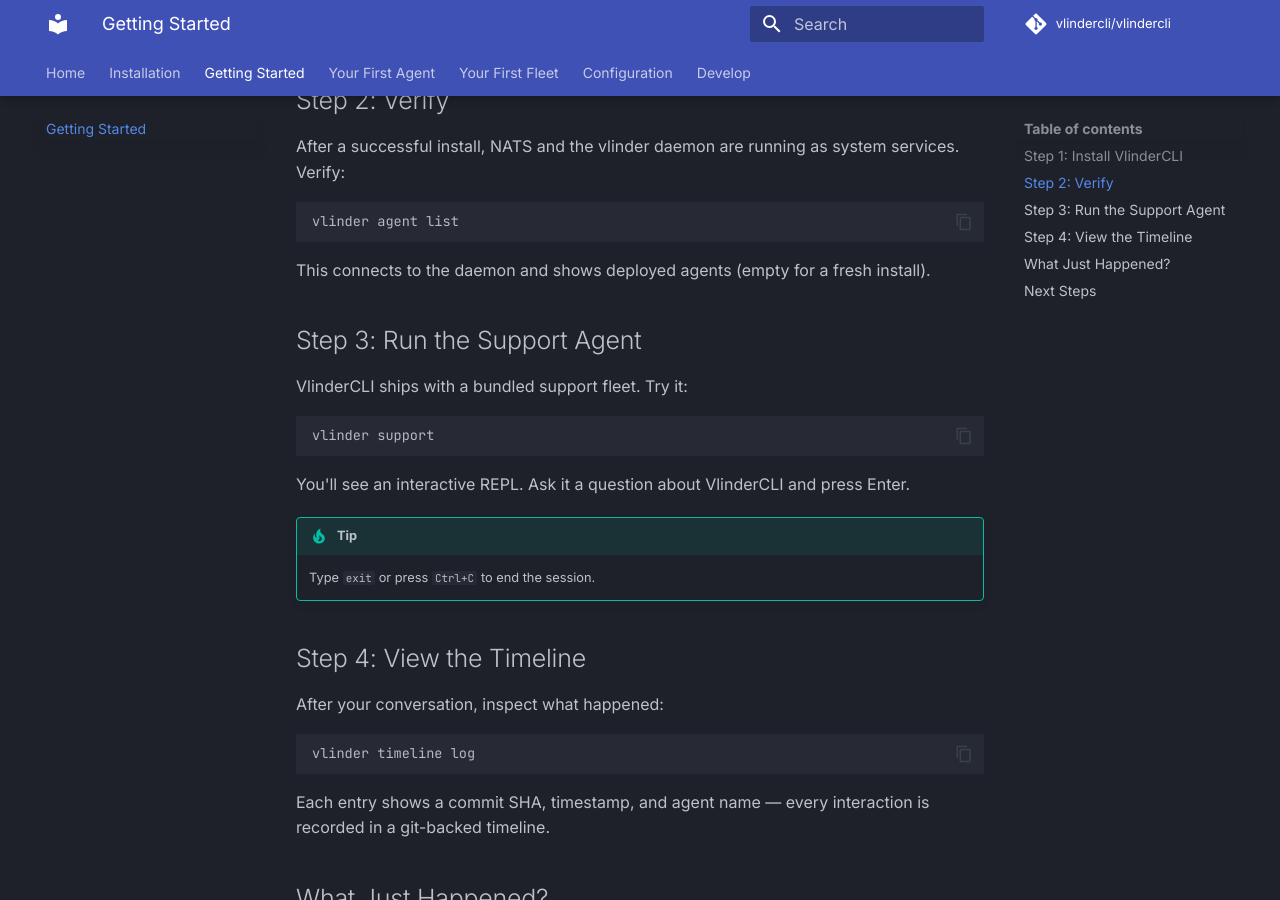
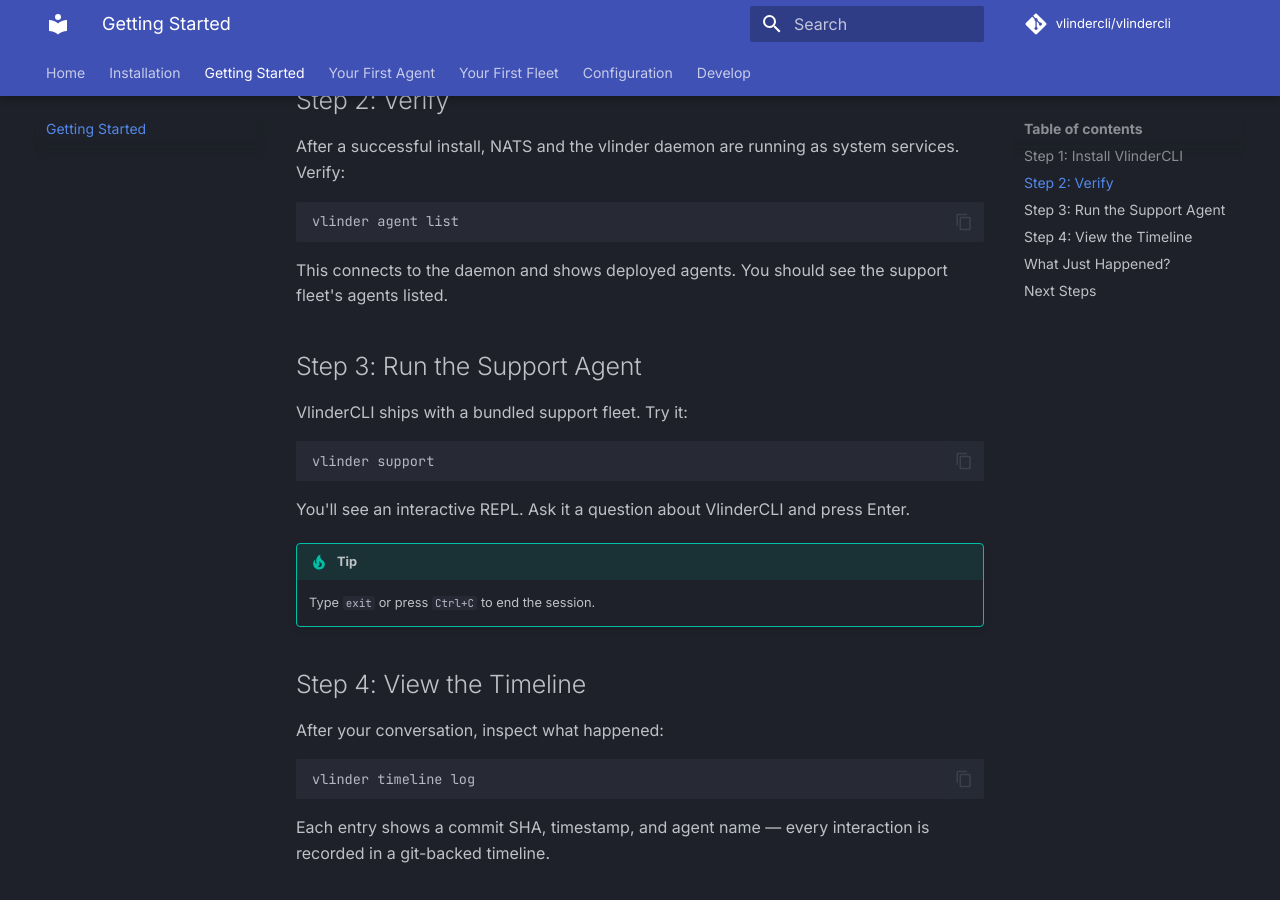
Before and after one commit to vlindercli/public-docs, an MkDocs documentation site: the page built from docs/tutorials/getting-started.md, in a window 1280 px wide and 900 px high, scrolled down 612 px. Built offline with MkDocs 1.6.1 and Material for MkDocs 9.7.7, drawn with Linux system fonts in a browser that asks for light colours; comment, search, counter and statistics services are not loaded.

Commit message:
Fix getting started: agent list shows support fleet, not empty

````diff
--- a/docs/tutorials/getting-started.md
+++ b/docs/tutorials/getting-started.md
@@ -26,7 +26,7 @@ After a successful install, NATS and the vlinder daemon are running as system se
 vlinder agent list
 ```
 
-This connects to the daemon and shows deployed agents (empty for a fresh install).
+This connects to the daemon and shows deployed agents. You should see the support fleet's agents listed.
 
 ## Step 3: Run the Support Agent
 
````
